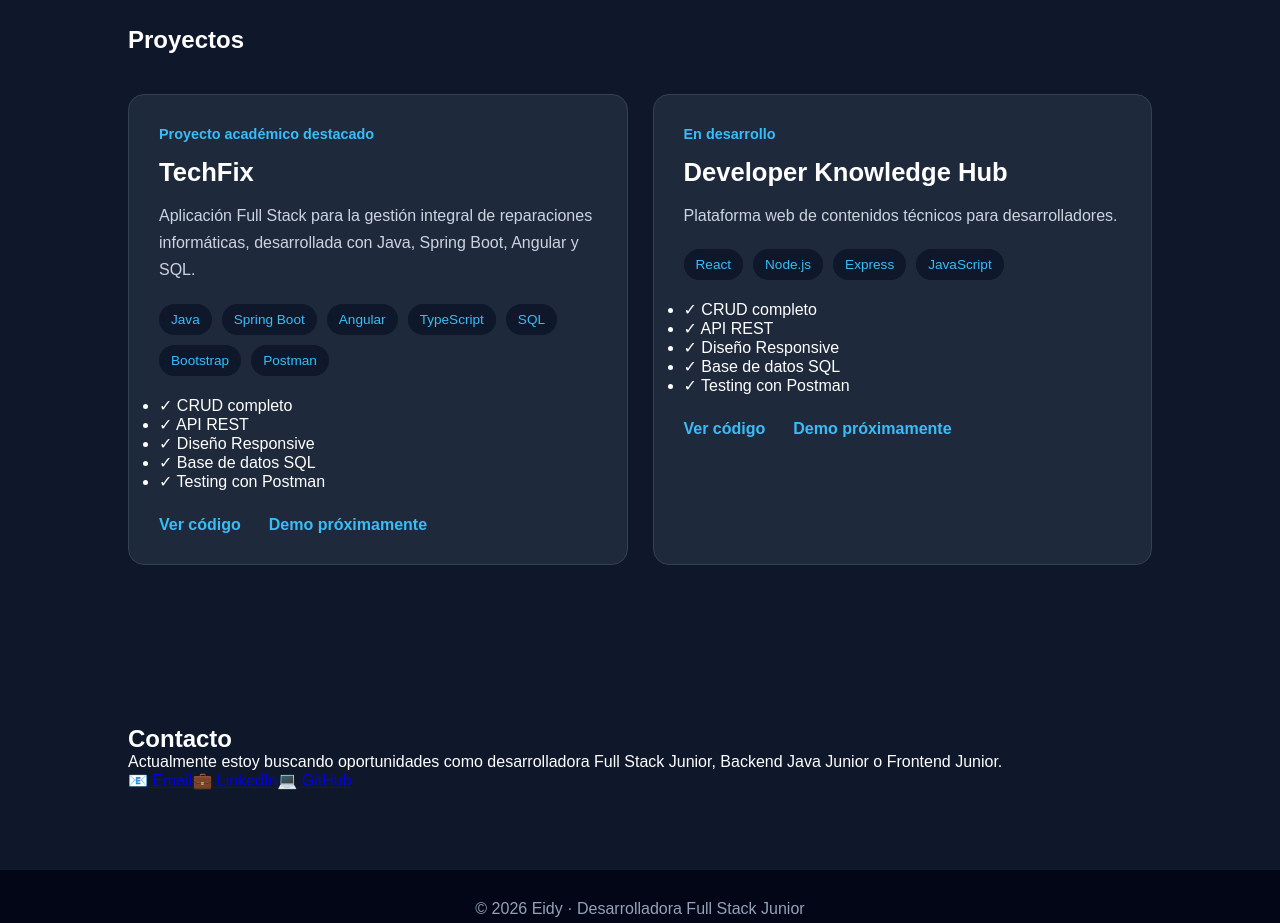
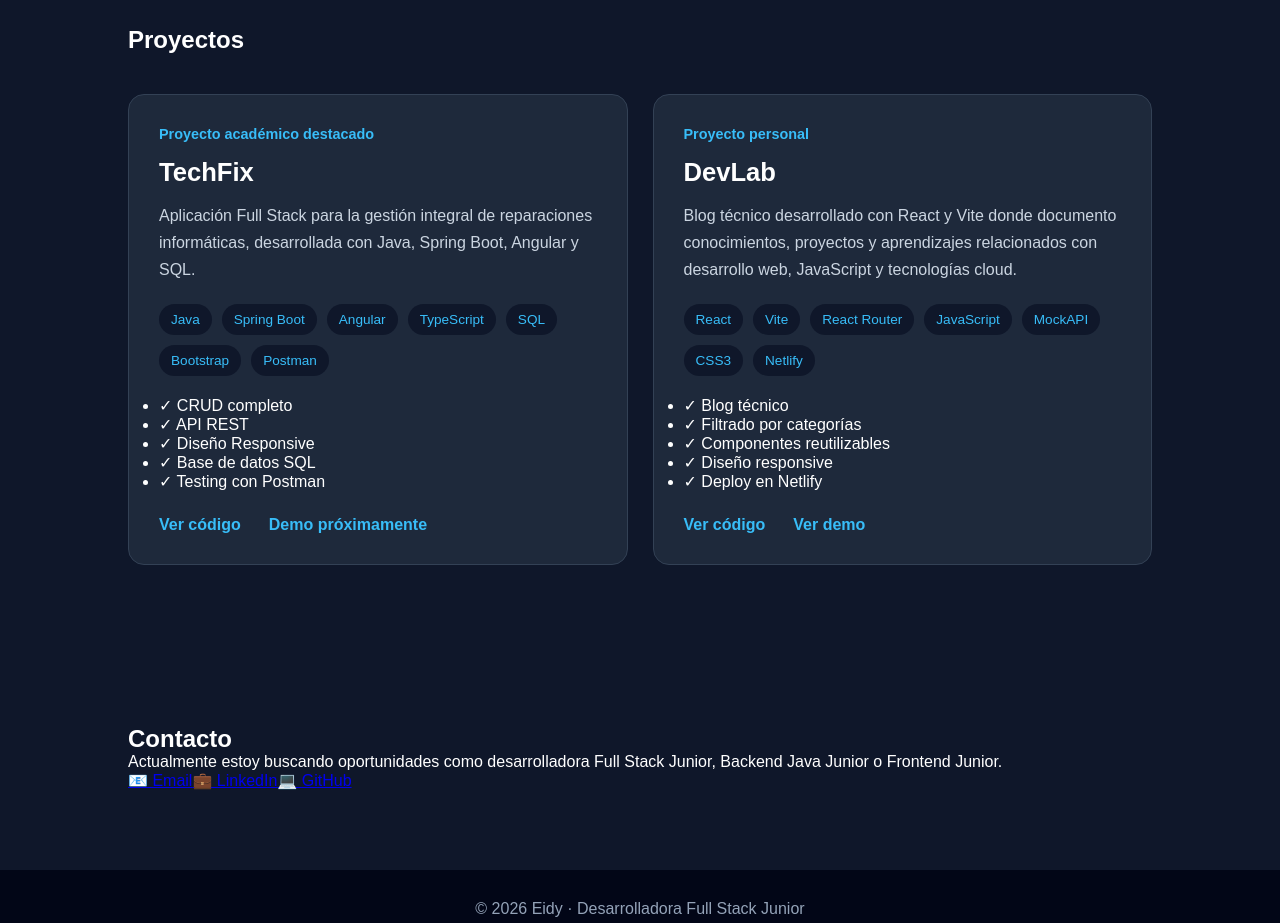
Before and after one commit to eidymanzo/Portfolio, a React (Vite) app: page / in a window 1280 px wide. Shown: the part 1720-2643 px from the top of the page. Built offline with nearby package versions, Linux system fonts and the light colour scheme.

Commit message:
Add DevLab project to portfolio

```diff
--- a/src/components/Projects.jsx
+++ b/src/components/Projects.jsx
@@ -23,28 +23,39 @@ function Projects() {
         "Base de datos SQL",
         "Testing con Postman",
       ],
+
+      github: "https://github.com/eidymanzo/TechFix",
+      demo: "#",
     },
 
     {
-      title: "Developer Knowledge Hub",
-      status: "En desarrollo",
+      title: "DevLab",
+      status: "Proyecto personal",
       description:
-        "Plataforma web de contenidos técnicos para desarrolladores.",
+        "Blog técnico desarrollado con React y Vite donde documento conocimientos, proyectos y aprendizajes relacionados con desarrollo web, JavaScript y tecnologías cloud.",
 
       technologies: [
         "React",
-        "Node.js",
-        "Express",
+        "Vite",
+        "React Router",
         "JavaScript",
+        "MockAPI",
+        "CSS3",
+        "Netlify",
       ],
 
       features: [
         "Blog técnico",
-        "Frontend en React",
-        "Backend con Node.js",
+        "Filtrado por categorías",
+        "Componentes reutilizables",
         "Diseño responsive",
+        "Deploy en Netlify",
       ],
-    },
+
+      github: "https://github.com/eidymanzo/devlab-react-blog",
+      demo: "https://devlab-eidymanzo.netlify.app",
+    }
+
   ];
 
   return (
@@ -66,27 +77,33 @@ function Projects() {
               ))}
             </div>
             <ul>
-              <li>✓ CRUD completo</li>
-              <li>✓ API REST</li>
-              <li>✓ Diseño Responsive</li>
-              <li>✓ Base de datos SQL</li>
-              <li>✓ Testing con Postman</li>
+              {project.features.map((feature) => (
+                <li key={feature}>✓ {feature}</li>
+              ))}
             </ul>
 
 
 
             <div className="project-links">
               <a
-                href="https://github.com/eidymanzo/TechFix"
+                href={project.github}
                 target="_blank"
                 rel="noopener noreferrer"
               >
                 Ver código
               </a>
 
-              <a href="#">
-                Demo próximamente
-              </a>
+              {project.demo === "#" ? (
+                <a href="#">Demo próximamente</a>
+              ) : (
+                <a
+                  href={project.demo}
+                  target="_blank"
+                  rel="noopener noreferrer"
+                >
+                  Ver demo
+                </a>
+              )}
             </div>
           </article>
         ))}
```
